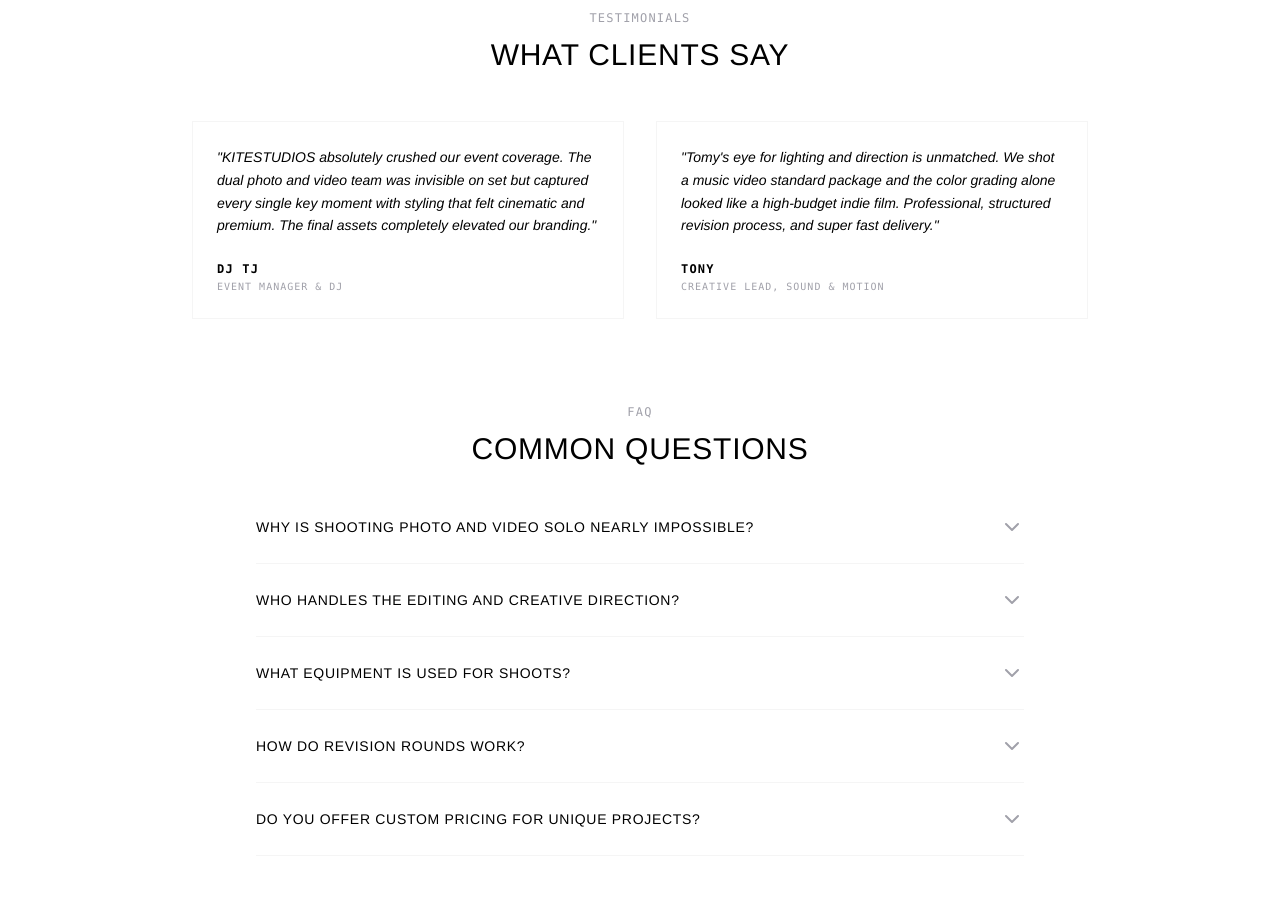
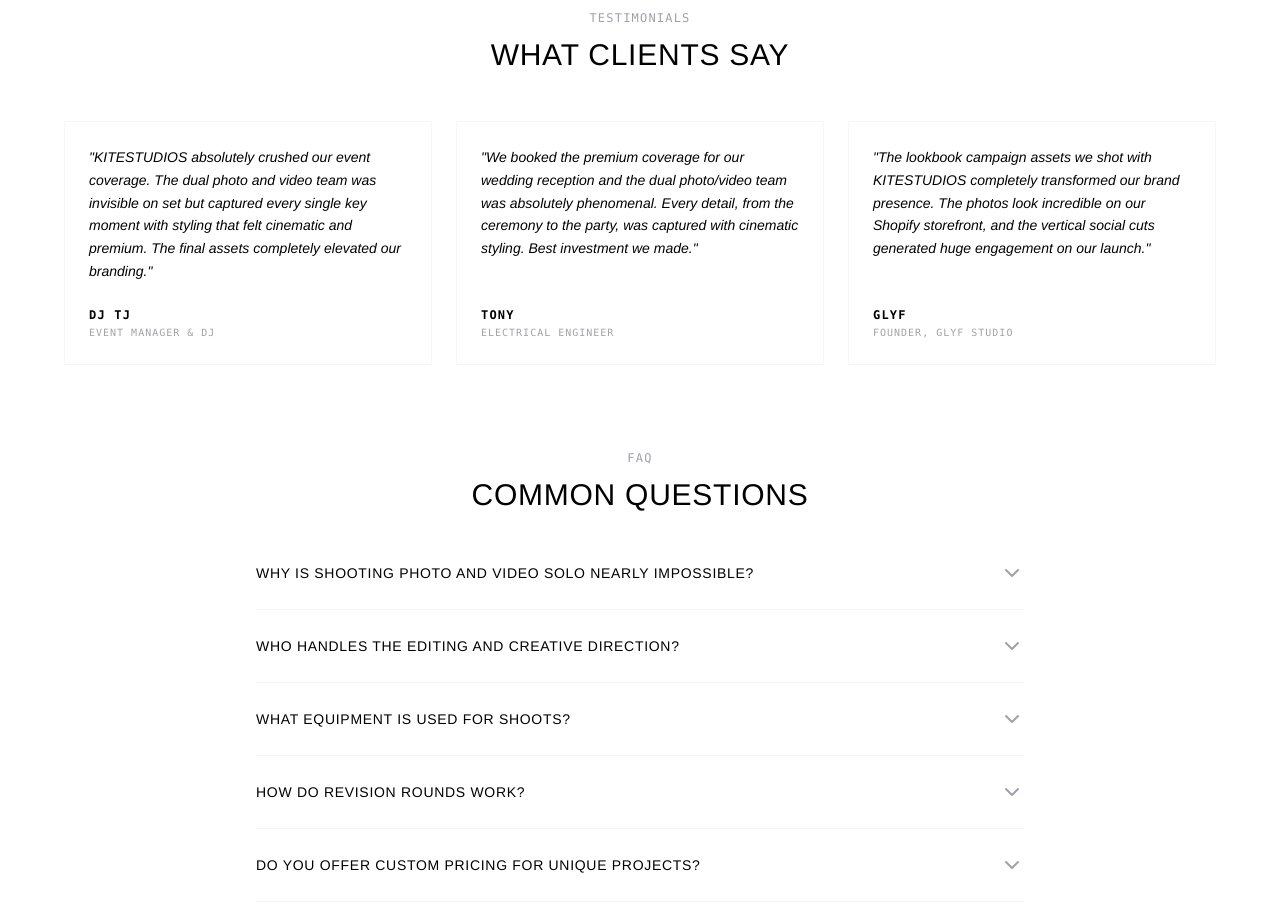
Before and after one commit to whoskite/kitestudios, a Next.js app: page /pricing in a window 1280 px wide. Shown: the part 3680-4591 px from the top of the page. Built offline with nearby package versions, Linux system fonts and the light colour scheme; a web font is replaced by a local one.

Commit message:
feat: implement detailed pricing and package selection page for events, commercial, and e-commerce services

```diff
--- a/app/pricing/page.tsx
+++ b/app/pricing/page.tsx
@@ -512,16 +512,13 @@ export default function PricingPage() {
         (a) => a.id !== "retainer-bridge" && a.id !== "dedicated-photo" && a.id !== "dedicated-video"
       );
     } else if (ecommerceTab === "ai-hybrid") {
-      // AI & Hybrid: remove physical-only set/crew options.
+      // AI & Hybrid: Only show Rush Delivery, Monthly Retainer Bridge, Seasonal AI Environment Refresh, AI Model Placement.
       return ecommerceAddOns.filter(
         (a) =>
-          a.id !== "weekend" &&
-          a.id !== "shootday" &&
-          a.id !== "prop-sourcing" &&
-          a.id !== "bts" &&
-          a.id !== "drone" &&
-          a.id !== "dedicated-photo" &&
-          a.id !== "dedicated-video"
+          a.id === "rush" ||
+          a.id === "retainer-bridge" ||
+          a.id === "ai-refresh" ||
+          a.id === "ai-model"
       );
     } else {
       // One-time physical: no dedicated photo/video operators.
@@ -1341,7 +1338,7 @@ export default function PricingPage() {
             </h2>
           </div>
 
-          <div className="grid grid-cols-1 md:grid-cols-2 gap-8 max-w-4xl mx-auto">
+          <div className="grid grid-cols-1 md:grid-cols-3 gap-6 max-w-6xl mx-auto">
             {/* Testimonial 1 */}
             <div className="p-6 border border-neutral-100 dark:border-zinc-900/60 bg-zinc-50/10 dark:bg-neutral-950/5 flex flex-col justify-between">
               <p className="text-sm font-light italic leading-relaxed text-zinc-650 dark:text-zinc-300 mb-6">
@@ -1359,15 +1356,30 @@ export default function PricingPage() {
 
             {/* Testimonial 2 */}
             <div className="p-6 border border-neutral-100 dark:border-zinc-900/60 bg-zinc-50/10 dark:bg-neutral-950/5 flex flex-col justify-between">
-              <p className="text-sm font-light italic leading-relaxed text-zinc-650 dark:text-zinc-350 mb-6">
-                "Tomy's eye for lighting and direction is unmatched. We shot a music video standard package and the color grading alone looked like a high-budget indie film. Professional, structured revision process, and super fast delivery."
+              <p className="text-sm font-light italic leading-relaxed text-zinc-650 dark:text-zinc-300 mb-6">
+                "We booked the premium coverage for our wedding reception and the dual photo/video team was absolutely phenomenal. Every detail, from the ceremony to the party, was captured with cinematic styling. Best investment we made."
               </p>
               <div>
                 <span className="block text-xs font-mono tracking-widest uppercase font-bold">
                   Tony
                 </span>
                 <span className="block text-[10px] font-mono tracking-widest uppercase text-zinc-400 mt-0.5">
-                  Creative Lead, Sound & Motion
+                  Electrical Engineer
+                </span>
+              </div>
+            </div>
+
+            {/* Testimonial 3 */}
+            <div className="p-6 border border-neutral-100 dark:border-zinc-900/60 bg-zinc-50/10 dark:bg-neutral-950/5 flex flex-col justify-between">
+              <p className="text-sm font-light italic leading-relaxed text-zinc-650 dark:text-zinc-300 mb-6">
+                "The lookbook campaign assets we shot with KITESTUDIOS completely transformed our brand presence. The photos look incredible on our Shopify storefront, and the vertical social cuts generated huge engagement on our launch."
+              </p>
+              <div>
+                <span className="block text-xs font-mono tracking-widest uppercase font-bold">
+                  Glyf
+                </span>
+                <span className="block text-[10px] font-mono tracking-widest uppercase text-zinc-400 mt-0.5">
+                  Founder, Glyf Studio
                 </span>
               </div>
             </div>
```
